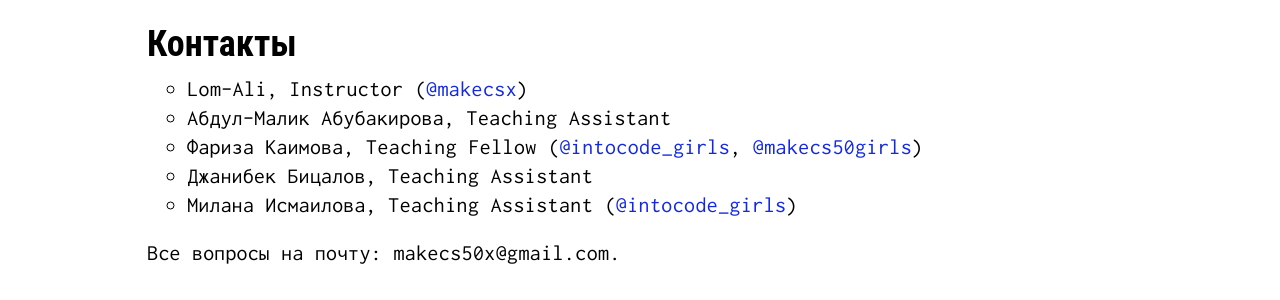
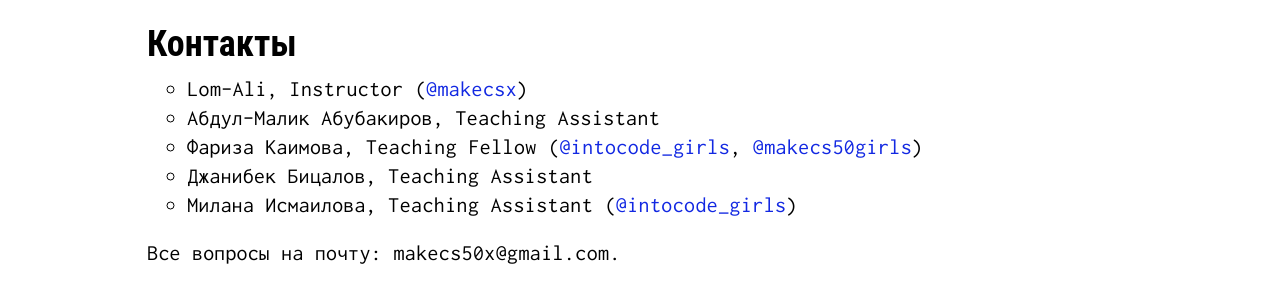
Before and after one commit to makecs50/cs138x, a Jekyll site: the page built from staff.md, in a window 1280 px wide. Shown: the part 332-632 px from the top of the page. Built offline with Jekyll 4.4.1, drawn with Linux system fonts in a browser that asks for light colours; nearby versions of some CDN libraries.

Commit message:
Name change

```diff
--- a/staff.md
+++ b/staff.md
@@ -13,7 +13,7 @@ path: index
             </h1>
             <ul class="info-list info-list--contacts">
               <li>Lom-Ali, Instructor (<a target="_blank" href="https://instagram.com/makecsx">@makecsx</a>)</li>
-              <li>Абдул-Малик Абубакирова, Teaching Assistant</li>
+              <li>Абдул-Малик Абубакиров, Teaching Assistant</li>
               <li>Фариза Каимова, Teaching Fellow (<a target="_blank" href="https://www.instagram.com/intocode_girls/">@intocode_girls</a>, <a target="_blank" href="https://www.instagram.com/makecs50girls/">@makecs50girls</a>)</li>
               <li>Джанибек Бицалов, Teaching Assistant</li>
               <li>Милана Исмаилова, Teaching Assistant (<a target="_blank" href="https://www.instagram.com/intocode_girls/">@intocode_girls</a>)</li>
```
